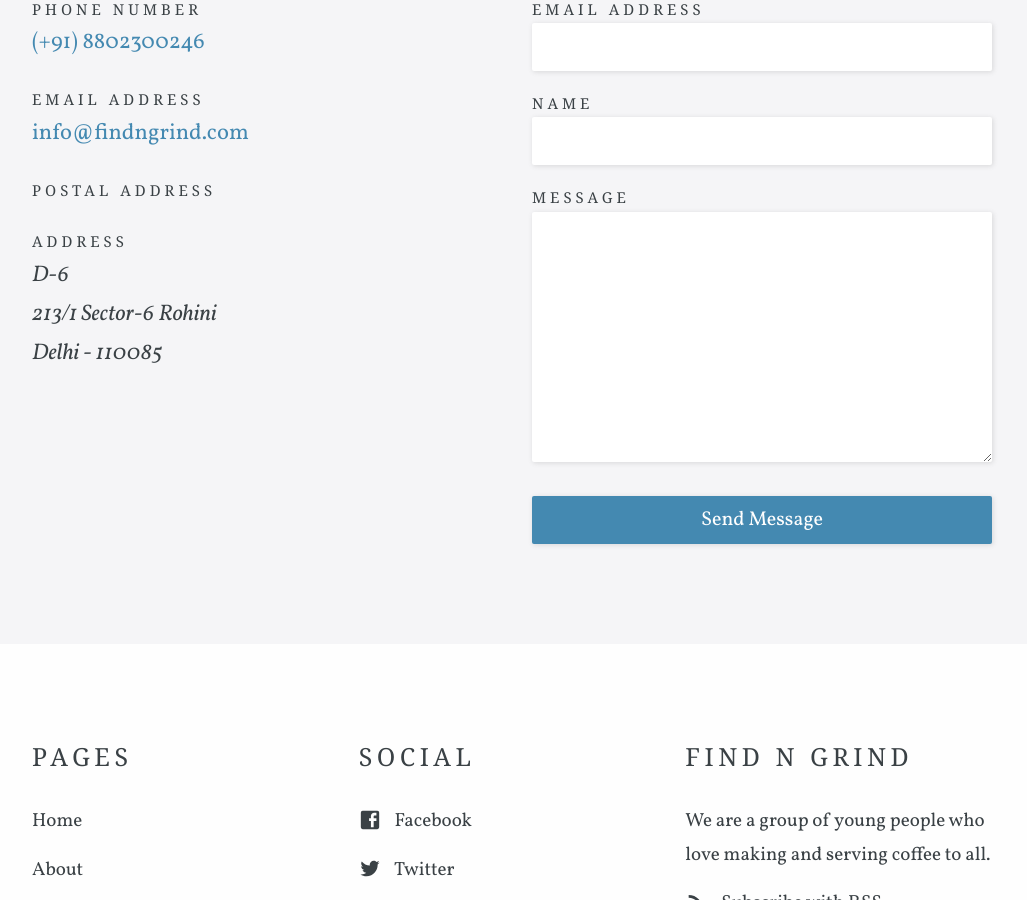
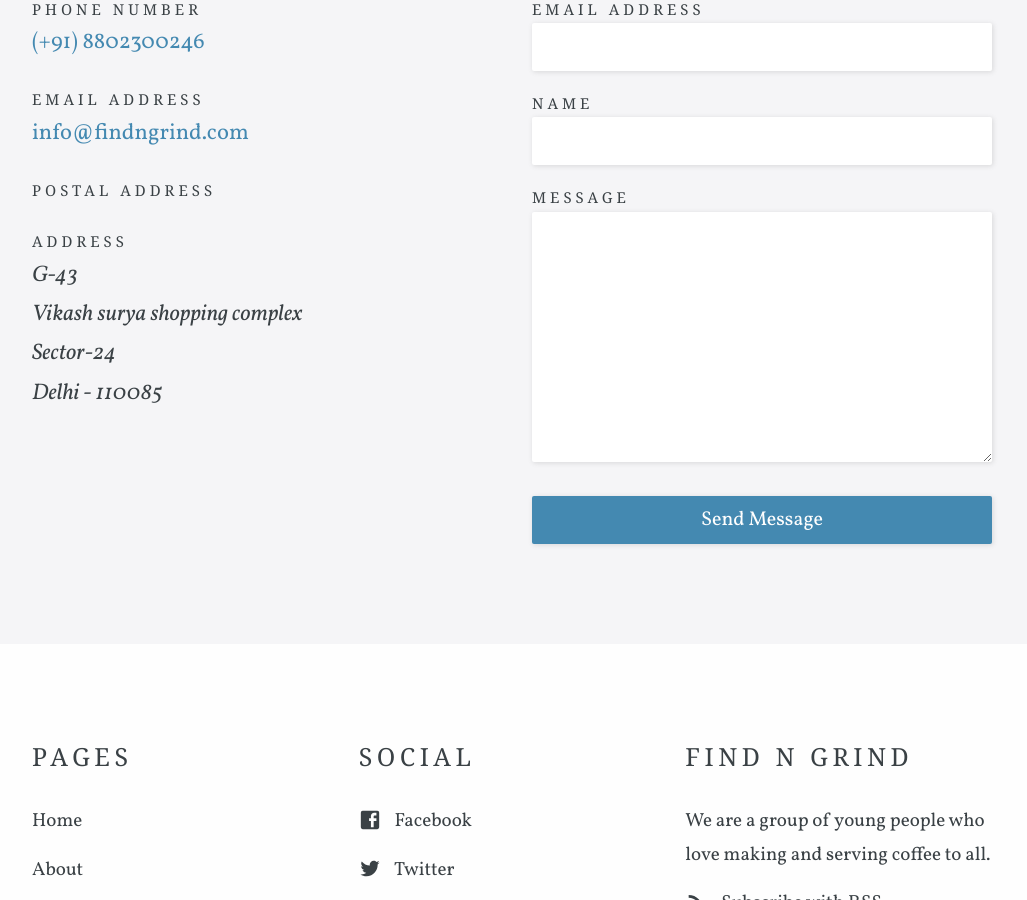
Before and after one commit to findngrind/findngrind.github.io, a Jekyll site: the page built from contact.html, in a window 1280 px wide and 900 px high, scrolled down 701 px. Shown: the whole window, without its empty margins (128-1155 px from the left). Built offline with Jekyll 4.4.1, drawn with Linux system fonts in a browser that asks for light colours; some web fonts are replaced.

Commit message:
Fix address

```diff
--- a/_data/company.yml
+++ b/_data/company.yml
@@ -2,4 +2,4 @@ title: Find n Grind
 description: We are a group of young people who love making and serving coffee to all.
 contact_email_address: info@findngrind.com
 contact_phone_number: (+91) 8802300246
-address: D-6, 213/1 Sector-6 Rohini, Delhi - 110085
+address: G-43, Vikash surya shopping complex, Sector-24, Delhi - 110085
```
